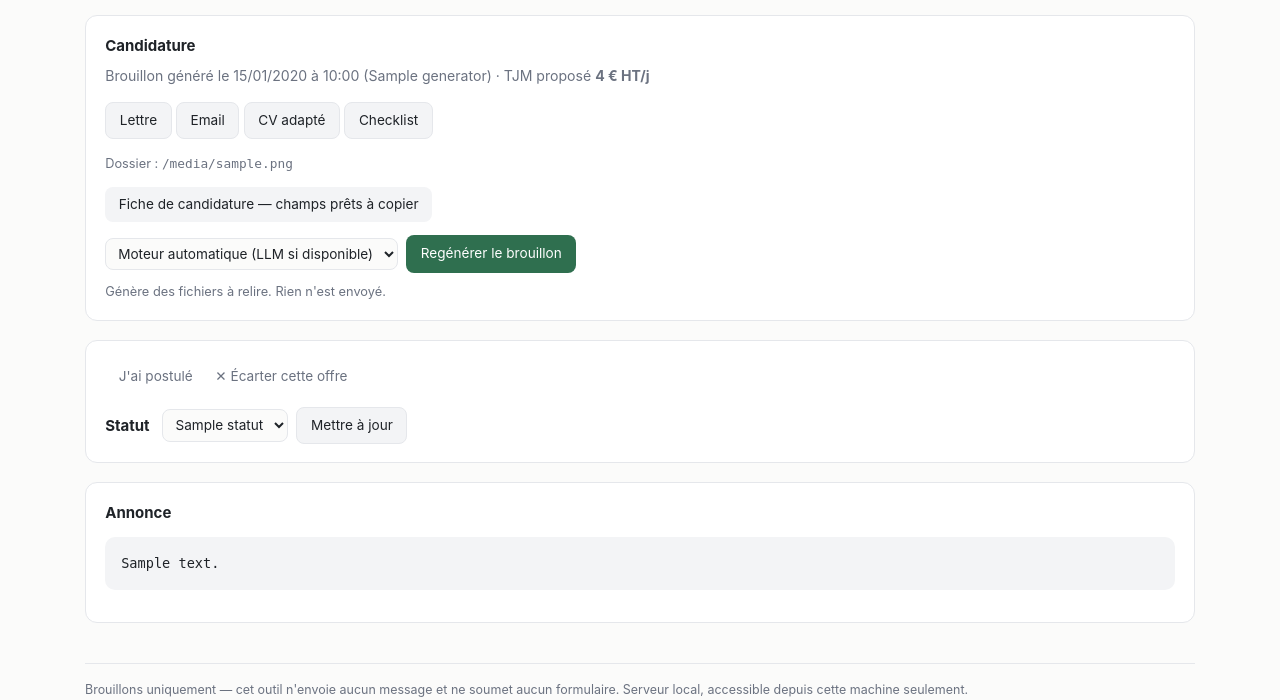
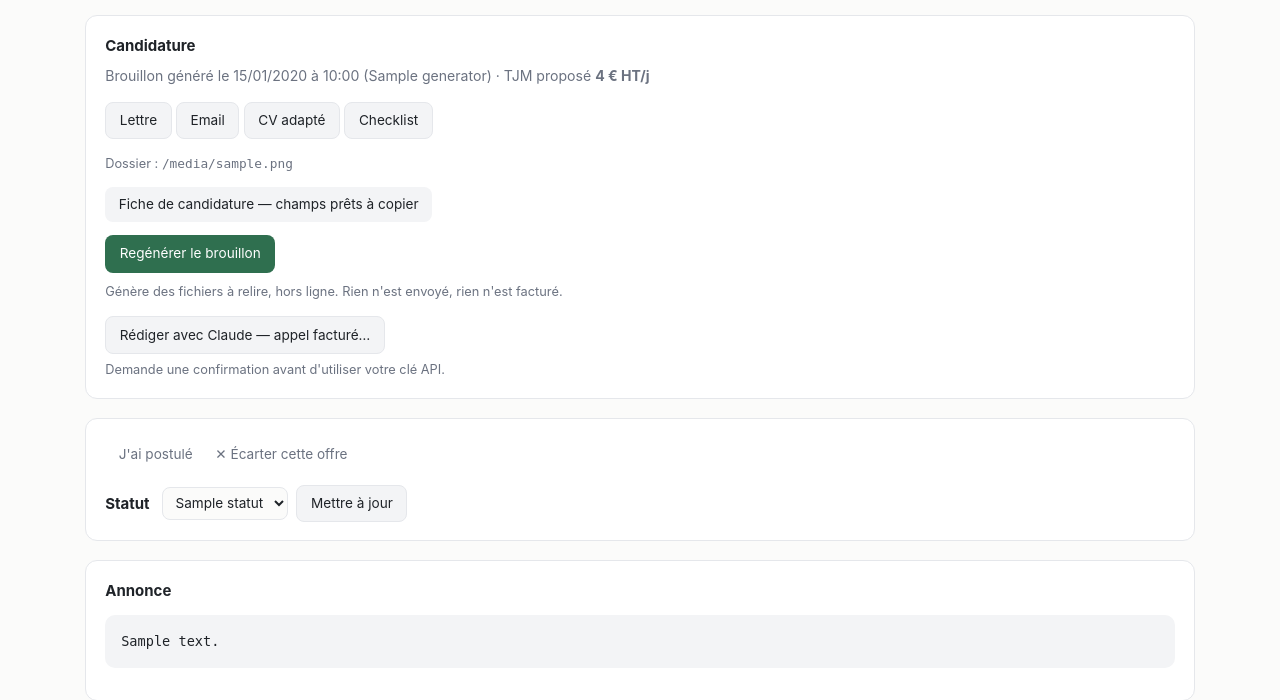
Before and after one commit to Aminebousmah/Futuremoi, a FastAPI app: template src/freelance_radar/web/templates/offre.html.j2 in a window 1280 px wide. Shown: the part 856-1556 px from the top of the page. Run offline with FastAPI, Linux system fonts and the light colour scheme; the template is opened without the code that fills it: most values are stand-ins (such as "Sample title", 1, 10 or a date in 2020).

Commit message:
Exiger un consentement explicite avant tout appel a l'API Anthropic
Une cle presente dans .env suffisait a declencher une redaction facturee :
le generateur appelait le LLM des que `available()` trouvait la cle. Le
reglage `use_llm: true`, pose une fois, valait autorisation permanente.

Le consentement devient une decision par generation, que rien ne peut
rendre permanente :

  * LLMWriter nait avec `consent=False` ; `available()` et `write()` le
    testent tous les deux, pour qu'une refonte de l'un n'ouvre pas de
    chemin par l'autre.
  * `generate()` prend `consent_llm`, sans valeur heritee de la config :
    `use_llm` autorise le moteur, `consent_llm` autorise l'appel.
  * L'interface web separe les deux chemins en deux boutons distincts.
    Le chemin LLM passe par un ecran qui annonce modele et cout, et qui
    porte seul le jeton de validation ; un POST forge sans ce jeton
    retombe sur les templates.
  * La CLI ajoute `--llm` (ouvre la porte) et une confirmation (la
    franchit), `-y` pour la sauter.

Le modele par defaut passe d'Opus 5 a Haiku 4.5 : la redaction d'une
lettre est cadree par un schema de sortie, Opus y coute vingt fois plus
pour un gain nul. ANTHROPIC_MODEL reste prioritaire.

Sans consentement, sans cle ou sans le SDK, le generateur produit le
dossier depuis les templates Jinja2 : aucun chemin ne se solde par un
echec, l'outil reste utilisable hors ligne.

Co-Authored-By: Claude Opus 5 <noreply@anthropic.com>

```diff
--- a/src/freelance_radar/apply/llm.py
+++ b/src/freelance_radar/apply/llm.py
@@ -1,8 +1,19 @@
-"""Redaction assistee par Claude (optionnelle).
+"""Redaction assistee par Claude (optionnelle, et jamais implicite).
 
-Sans ANTHROPIC_API_KEY, `LLMWriter.available()` rend False et le generateur
-bascule sur les templates Jinja2 : l'outil reste pleinement fonctionnel hors
-ligne. Le SDK `anthropic` est une dependance optionnelle (extra `llm`).
+Deux verrous, dans cet ordre :
+
+1. **Consentement explicite.** Presenter une cle API n'autorise rien. Aucune
+   requete n'est emise si `consent=False` : c'est le defaut, et il faut un
+   geste delibere pour le lever (`radar apply --llm`, ou la double validation
+   de l'interface web). Une cle presente dans `.env` sert a beaucoup de
+   choses ; elle ne doit jamais suffire a declencher une facturation.
+2. **Modele economique.** Le defaut est Haiku, pas Opus : la redaction d'une
+   lettre ne justifie pas le modele le plus cher. `ANTHROPIC_MODEL` permet de
+   changer d'avis ponctuellement.
+
+Sans consentement -- ou sans cle, ou sans le SDK -- le generateur bascule sur
+les templates Jinja2 : l'outil reste pleinement fonctionnel hors ligne. Le SDK
+`anthropic` est une dependance optionnelle (extra `llm`).
 """
 
 from __future__ import annotations
@@ -15,7 +26,10 @@ from ..config import env
 
 log = logging.getLogger(__name__)
 
-DEFAULT_MODEL = "claude-opus-5"
+# Haiku : une lettre de motivation est une tache de redaction courte et
+# cadree par un schema. Opus coute environ vingt fois plus pour un gain nul
+# ici. Surchargeable par ANTHROPIC_MODEL si un cas le justifie.
+DEFAULT_MODEL = "claude-haiku-4-5-20251001"
 
 # Schema de sortie : garantit un JSON exploitable sans post-traitement fragile.
 RESPONSE_SCHEMA: dict[str, Any] = {
@@ -70,13 +84,21 @@ Regles de redaction :
 class LLMWriter:
     """Enveloppe minimale autour du SDK Anthropic."""
 
-    def __init__(self, model: str | None = None, max_words: int = 320):
+    def __init__(self, model: str | None = None, max_words: int = 320,
+                 consent: bool = False):
         self.model = model or env("ANTHROPIC_MODEL", DEFAULT_MODEL)
         self.max_words = max_words
+        # Doit etre pose a chaque appel par l'appelant qui a recueilli l'accord.
+        # Aucune valeur de configuration ne peut le mettre a True durablement :
+        # c'est ce qui distingue un consentement d'un reglage oublie.
+        self.consent = consent
         self._client = None
 
     # ------------------------------------------------------------------ #
     def available(self) -> bool:
+        """Vrai seulement si l'appel est autorise ici et maintenant."""
+        if not self.consent:
+            return False
         if not env("ANTHROPIC_API_KEY"):
             return False
         try:
@@ -85,6 +107,18 @@ class LLMWriter:
             log.info("SDK anthropic absent : `pip install anthropic` pour activer le LLM.")
             return False
         return True
+
+    def blocked_reason(self) -> str | None:
+        """Explique pourquoi le LLM ne sera pas utilise, pour l'afficher a l'ecran."""
+        if not self.consent:
+            return "appel non autorise (aucun consentement pour cette generation)"
+        if not env("ANTHROPIC_API_KEY"):
+            return "ANTHROPIC_API_KEY absente de .env"
+        try:
+            import anthropic  # noqa: F401
+        except ImportError:
+            return "SDK anthropic non installe (pip install anthropic)"
+        return None
 
     def _get_client(self):
         if self._client is None:
@@ -96,9 +130,17 @@ class LLMWriter:
     # ------------------------------------------------------------------ #
     def write(self, prompt: str) -> dict[str, Any] | None:
         """Rend le dict conforme a RESPONSE_SCHEMA, ou None si l'appel echoue."""
+        # Double verrou : `available()` couvre deja le consentement, mais le
+        # test est reecrit ici pour qu'aucune refonte de `available()` ne
+        # puisse ouvrir un chemin d'appel par inadvertance.
+        if not self.consent:
+            log.info("Appel LLM refuse : consentement non donne.")
+            return None
         if not self.available():
             return None
 
+        log.warning("Appel facture a l'API Anthropic (modele %s), avec accord explicite.",
+                    self.model)
         client = self._get_client()
         params: dict[str, Any] = {
             "model": self.model,
--- a/src/freelance_radar/config.py
+++ b/src/freelance_radar/config.py
@@ -80,6 +80,8 @@ class ApplicationConfig(BaseModel):
     tone: str = "professionnel"
     max_words: int = 320
     output_dir: str = "output/applications"
+    # Autorise le moteur LLM. Ne suffit pas a declencher un appel : chaque
+    # generation exige en plus un consentement explicite (cf. apply.llm).
     use_llm: bool = True
 
 
--- a/src/freelance_radar/web/app.py
+++ b/src/freelance_radar/web/app.py
@@ -12,6 +12,7 @@ from fastapi.responses import HTMLResponse, JSONResponse, RedirectResponse
 from fastapi.templating import Jinja2Templates
 
 from ..apply import ApplicationGenerator
+from ..apply.llm import LLMWriter
 from ..config import Config, Profile, load_config, load_profile
 from ..models import ApplicationStatus
 from ..storage import Database
@@ -159,16 +160,45 @@ def create_app(cfg: Config | None = None, profile: Profile | None = None) -> Fas
             base.close()
         return RedirectResponse(f"/offre/{offer_id}", status_code=303)
 
+    @app.get("/offre/{offer_id}/candidature/confirmer", response_class=HTMLResponse)
+    def confirmer_llm(request: Request, offer_id: str) -> HTMLResponse:
+        """Premiere validation : l'ecran qui annonce l'appel facture.
+
+        Cette page n'emet aucune requete. Elle expose le modele et le cout, et
+        n'ouvre le chemin LLM que via le POST qu'elle contient.
+        """
+        base = db()
+        try:
+            offre = base.get_offer(offer_id)
+            if offre is None:
+                raise HTTPException(status_code=404, detail="Offre introuvable")
+        finally:
+            base.close()
+        sonde = LLMWriter(max_words=cfg.application.max_words, consent=True)
+        blocage = (None if cfg.application.use_llm
+                   else "moteur LLM desactive dans config.yaml")
+        return page(request, "confirmation-llm.html.j2", offre=offre,
+                    modele=sonde.model, blocage=blocage or sonde.blocked_reason())
+
     @app.post("/offre/{offer_id}/candidature")
-    def generer_candidature(offer_id: str, moteur: str = Form("auto")) -> RedirectResponse:
-        """Genere un BROUILLON. Aucun envoi : c'est la regle du projet."""
+    def generer_candidature(offer_id: str, moteur: str = Form("template"),
+                            confirmation: str = Form("")) -> RedirectResponse:
+        """Genere un BROUILLON. Aucun envoi : c'est la regle du projet.
+
+        Le moteur LLM exige `moteur=llm` ET `confirmation=oui` : le premier
+        vient du bouton, le second de l'ecran de confirmation. Un POST forge
+        sans passer par cet ecran retombe sur les templates.
+        """
+        consent = (moteur == "llm" and confirmation == "oui"
+                   and cfg.application.use_llm)
         base = db()
         try:
             offre = base.get_offer(offer_id)
             if offre is None:
                 raise HTTPException(status_code=404, detail="Offre introuvable")
             generateur = ApplicationGenerator(cfg, profile)
-            candidature = generateur.generate(offre, force_template=(moteur == "template"))
+            candidature = generateur.generate(
+                offre, force_template=not consent, consent_llm=consent)
             base.save_application(candidature)
         finally:
             base.close()
--- a/src/freelance_radar/web/templates/offre.html.j2
+++ b/src/freelance_radar/web/templates/offre.html.j2
@@ -96,17 +96,25 @@
     </a>
   </p>
 
+  {# Deux chemins distincts, jamais un menu deroulant : le choix par defaut ne
+     doit pas pouvoir declencher un appel facture par inadvertance. #}
   <form class="enligne" method="post" action="/offre/{{ offre.id }}/candidature">
-    <select name="moteur">
-      <option value="auto">Moteur automatique (LLM si disponible)</option>
-      <option value="template">Templates uniquement</option>
-    </select>
+    <input type="hidden" name="moteur" value="template">
     <button type="submit" class="primaire">
       {{ "Regénérer le brouillon" if candidature else "Générer un brouillon" }}
     </button>
   </form>
   <p class="bas" style="font-size:.8rem;margin:.6rem 0 0">
-    Génère des fichiers à relire. Rien n'est envoyé.
+    Génère des fichiers à relire, hors ligne. Rien n'est envoyé, rien n'est facturé.
+  </p>
+
+  <p style="margin:.9rem 0 0">
+    <a class="bouton" href="/offre/{{ offre.id }}/candidature/confirmer">
+      Rédiger avec Claude — appel facturé…
+    </a>
+  </p>
+  <p class="bas" style="font-size:.8rem;margin:.4rem 0 0">
+    Demande une confirmation avant d'utiliser votre clé API.
   </p>
 </div>
 
```
Also changed, not shown: src/freelance_radar/apply/generator.py (+11 -2 lines), src/freelance_radar/cli.py (+31 -2 lines), src/freelance_radar/web/templates/confirmation-llm.html.j2 (added, +40 -0 lines), tests/test_llm_consent.py (added, +85 -0 lines), tests/test_web.py (+62 -0 lines).
